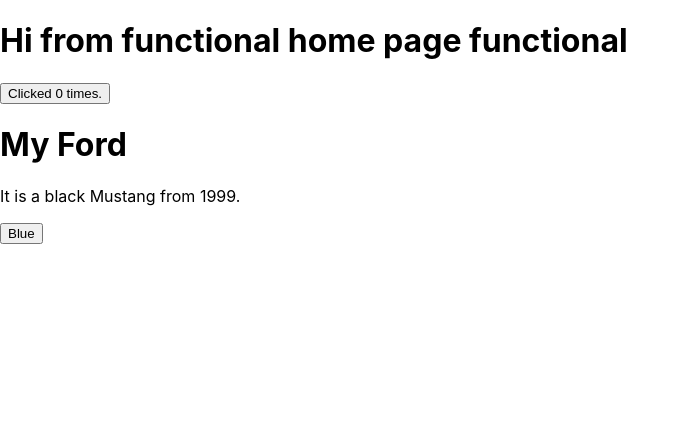
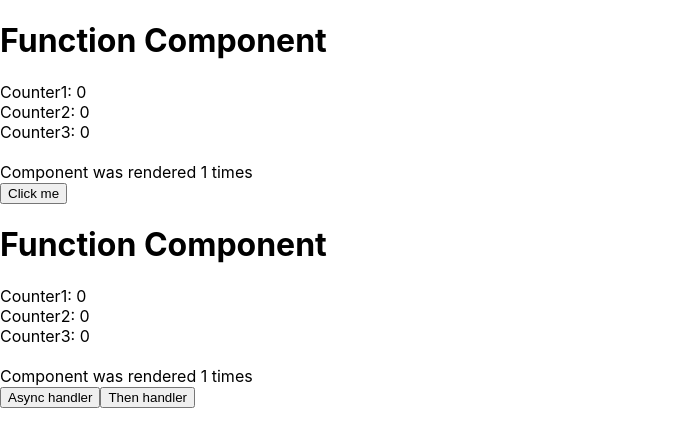
Before and after one commit to ajittupe2548/react-practice, a React (Create React App) app: page / in a window 1280 px wide. Shown: the top 446 px of the page, without its empty margins (0-689 px from the left). Built offline with nearby package versions, Linux system fonts and the light colour scheme.

Commit message:
Usestate

```diff
--- a/src/App.js
+++ b/src/App.js
@@ -1,14 +1,95 @@
 import './App.css';
-import FHome from './Components/FHome';
-import UseStateObject from './Components/UseStateObject';
+import React, { useState, useEffect } from "react";
+/* https://github.com/ajittupe2548/learning-docs/blob/master/React/Hooks.md#usestate */
 
-function App() {
+const BatchStateUpdate = () => {
+  const [counter1, setCounter1] = useState(0);
+  const [counter2, setCounter2] = useState(0);
+  const [counter3, setCounter3] = useState(0);
+  const [renderCount, setRenderCount] = useState(0);
+
+  useEffect(() => {
+    setRenderCount(renderCount + 1);
+  }, [counter1, counter2, counter3]);
+
+  const handleClick = () => {
+    setCounter1(counter1 + 1);
+    setCounter2(counter2 + 1);
+    setCounter3(counter3 + 1);
+  }
+
   return (
-    <div className="App">
-      <FHome/>
-      <UseStateObject />
+    <div className='App'>
+      <h1>Function Component</h1>
+      <div>
+        Counter1: {counter1}
+      </div>
+      <div>
+        Counter2: {counter2}
+      </div>
+      <div>
+        Counter3: {counter3}
+      </div>
+      <br />
+      <div>Component was rendered {renderCount} times</div>
+      <button onClick={handleClick}>Click me</button>
+    </div>
+  );
+
+}
+
+/* In React 17, async operations were not batched by React. But in React version 18, async operations are also batched. */
+const AsyncEventHandlers = () => {
+  const [counter1, setCounter1] = useState(0);
+  const [counter2, setCounter2] = useState(0);
+  const [counter3, setCounter3] = useState(0);
+  const [renderCount, setRenderCount] = useState(0);
+
+  useEffect(() => {
+    setRenderCount(renderCount + 1);
+  }, [counter1, counter2, counter3]);
+
+  const handleClickAsync = async () => {
+    await setCounter1(counter1 + 1);
+    setCounter2(counter2 + 1);
+    setCounter3(counter3 + 1);
+  }
+
+  const handleClickThen = () => {
+    Promise.resolve().then(res => {
+      setCounter1(counter1 + 1);
+      setCounter2(counter2 + 1);
+      setCounter3(counter3 + 1);
+    });
+  }
+
+  return (
+    <div className='App'>
+      <h1>Function Component</h1>
+      <div>
+        Counter1: {counter1}
+      </div>
+      <div>
+        Counter2: {counter2}
+      </div>
+      <div>
+        Counter3: {counter3}
+      </div>
+      <br />
+      <div>Component was rendered {renderCount} times</div>
+      <button onClick={handleClickAsync}>Async handler</button>
+      <button onClick={handleClickThen}>Then handler</button>
     </div>
   );
 }
 
+function App() {
+  return (
+    <>
+      <BatchStateUpdate />
+      <AsyncEventHandlers />
+    </>
+  )
+}
+
 export default App;
--- a/src/Components/FHome.js
+++ /dev/null
@@ -1,23 +0,0 @@
-import React, { useState } from 'react'
-
-// This hook allows you to add state to functional components. It returns a stateful value and a function to update that value.
-
-function FHome() {
-    // We initialize our state by calling useState in our function component.
-    // useState accepts an initial state and returns two values:
-    // 1) The current state.
-    // 2) A function that updates the state.
-    const countState = useState(0);
-    return (
-        <div>
-            <h1>Hi from functional home page functional</h1>
-            {/* We can now include our state anywhere in our component.
-            To update our state, we use our state updater function. */}
-            <button onClick={() => countState[1](countState[0]+1)}>Clicked {countState[0]} times.</button>
-        </div>
-    )
-}
-
-export default FHome;
-
-// The useState Hook can be used to keep track of strings, numbers, booleans, arrays, objects, and any combination of these!
--- a/src/Components/UseStateObject.js
+++ /dev/null
@@ -1,28 +0,0 @@
-import React, { useState } from 'react'
-
-function UseStateObject() {
-    const [car, setCar] = useState({
-        brand: "Ford",
-        model: "Mustang",
-        year: "1999",
-        color: "black"
-    });
-    const updateColor = () => {
-        setCar(prevState => {
-            // If we only called setCar({color: "blue"}), this would remove the brand, model, and year from our state.
-            // We can use the JavaScript spread operator to help us.
-            return {...prevState, color:"blue"}
-        })
-    }
-    return (
-        <div>
-            <h1>My {car.brand}</h1>
-            <p>
-                It is a {car.color} {car.model} from {car.year}.
-            </p>
-            <button type="button" onClick={updateColor} >Blue</button>
-        </div>
-    )
-}
-
-export default UseStateObject;
```
Also changed, not shown: src/Components/CHome.js (deleted, +0 -13 lines).
